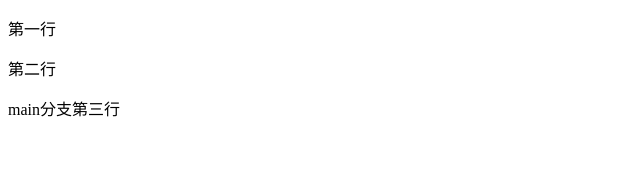
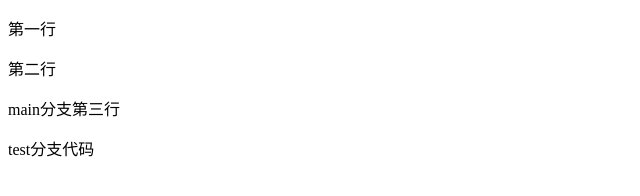
Before and after one commit to 13419545349/test, a plain HTML site: page index.html in a window 1280 px wide. Shown: the whole page, without its empty margins (0-640 px from the left). Drawn offline with Linux system fonts and the light colour scheme.

Commit message:
test分支提交

```diff
--- a/index.html
+++ b/index.html
@@ -11,6 +11,7 @@
   <p>第一行</p>
   <p>第二行</p>
   <p>main分支第三行</p>
+  <p>test分支代码</p>
 </body>
 
 </html>
```
